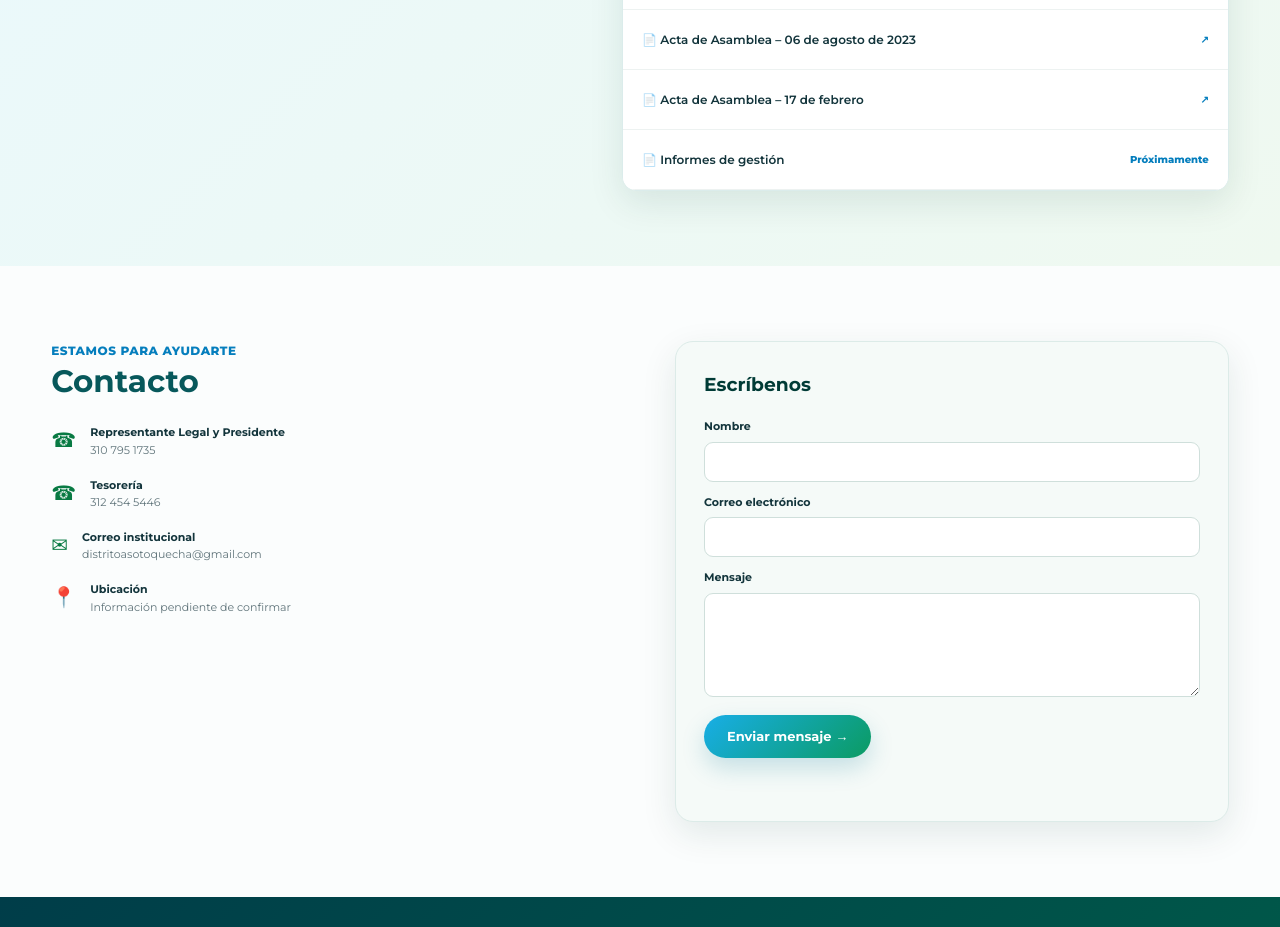
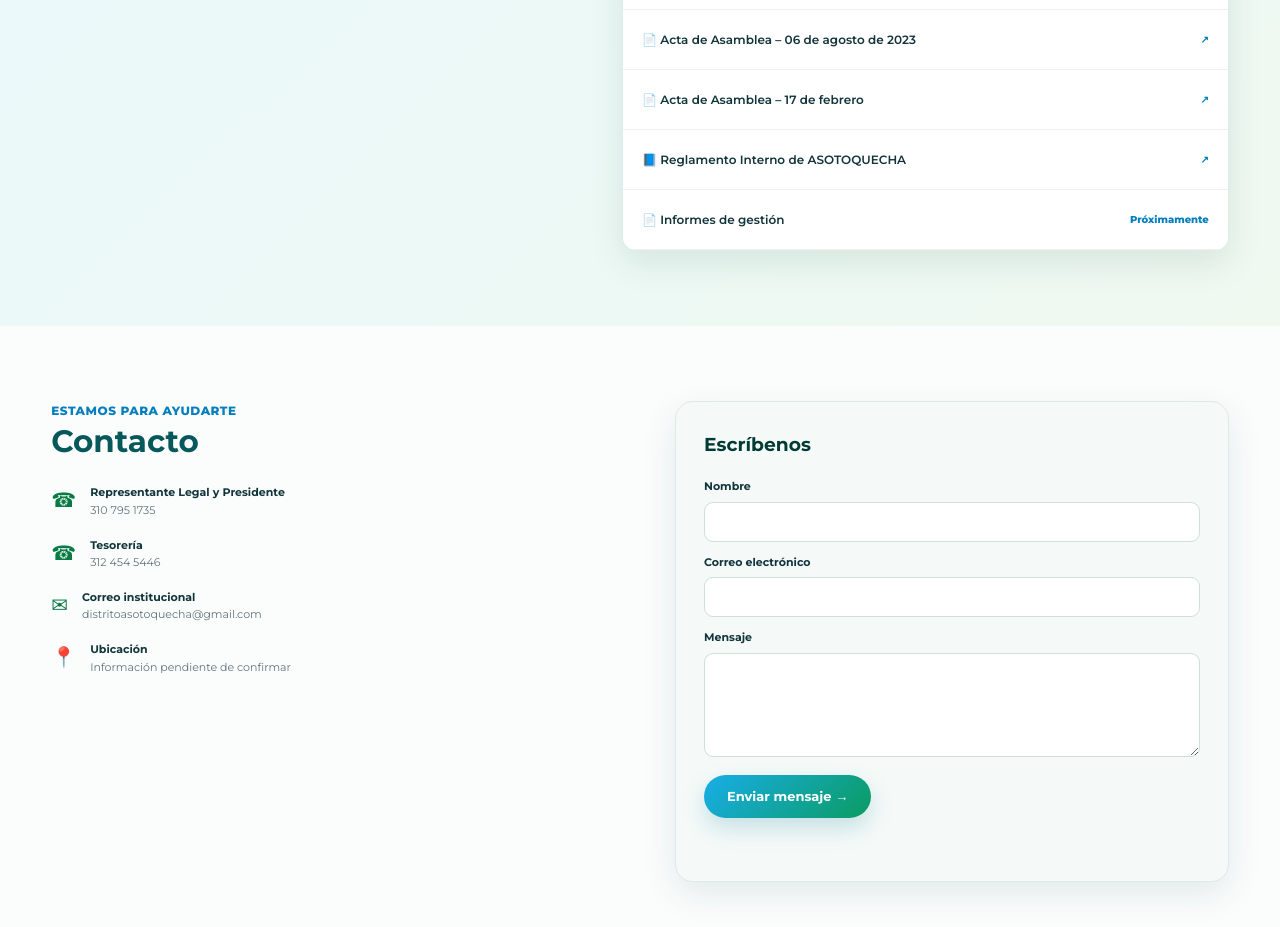
Before and after one commit to totaasotoquecha-web/ASOTOQUECHA, a plain HTML site: page index.html in a window 1280 px wide. Shown: the part 3300-4227 px from the top of the page. Drawn offline with nearby package versions, Linux system fonts and the light colour scheme; a web font is replaced by a local one.

Commit message:
Add link to Reglamento Interno de ASOTOQUECHA

```diff
--- a/index.html
+++ b/index.html
@@ -547,7 +547,11 @@
           📄 Acta de Asamblea – 17 de febrero <span>↗</span>
         </a>
 
-        <button data-doc="Informes de gestión">
+        <a href="assets/documentos/REGLAMENTO INTERNO APROBADO  DE LA  ASOCIACIÓN DE USUARIOS DEL DISTRITO DE ADECUACIÓN DE TIERRAS DE PEQUEÑA ESCALA DE.pdf" target="_blank" rel="noopener">
+  📘 Reglamento Interno de ASOTOQUECHA <span>↗</span>
+
+        </a>
+       <button data-doc="Informes de gestión">
           📄 Informes de gestión <span>Próximamente</span>
         </button>
 
```
